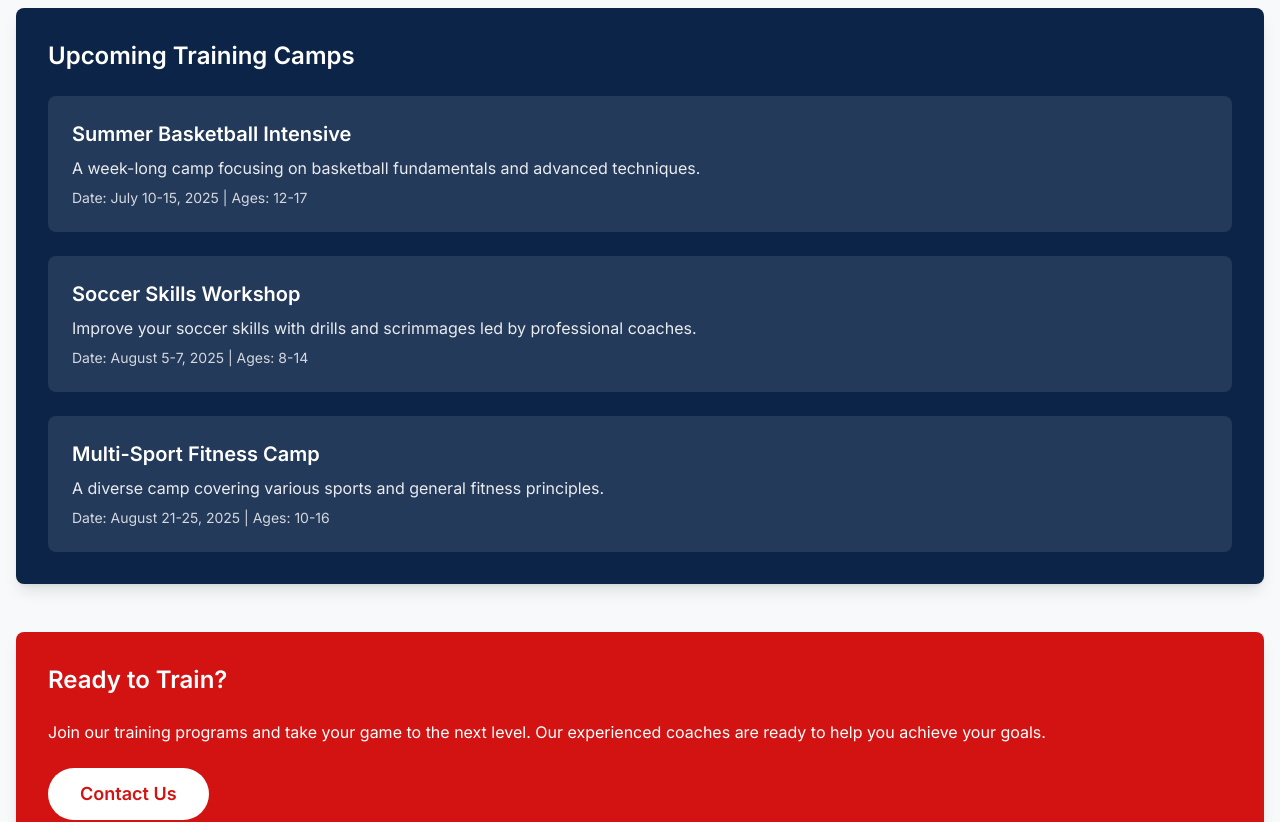
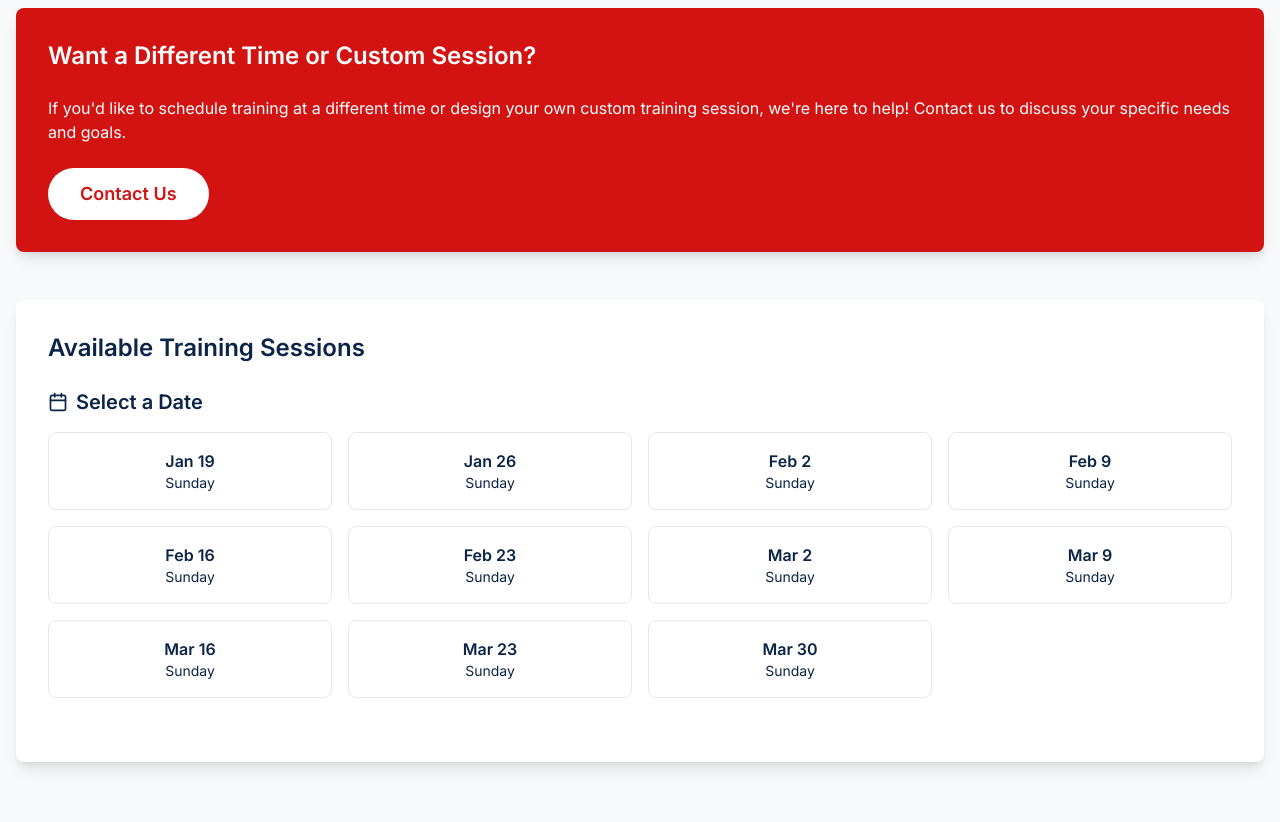
Before and after one commit to actonbp/sports-unlimited, a Next.js app: page /training in a window 1280 px wide. Shown: the part 700-1522 px from the top of the page. Built offline with nearby package versions, Linux system fonts and the light colour scheme.

Commit message:
Fix date generation to use explicit date constructor

```diff
--- a/app/training/page.tsx
+++ b/app/training/page.tsx
@@ -8,19 +8,25 @@ import { useState, FormEvent, ChangeEvent } from 'react'
 // Helper function to generate Sunday dates
 const generateSundayDates = () => {
   const dates = []
-  let currentDate = new Date('2025-01-19')
-  const endDate = new Date('2025-03-31')
+  // Create date with explicit time to avoid timezone issues
+  const startDate = new Date(2025, 0, 19) // January 19th, 2025 (a Sunday)
+  const endDate = new Date(2025, 2, 31) // March 31st, 2025
 
-  // Verify we're starting on a Sunday
-  if (currentDate.getDay() !== 0) {
-    console.error('Start date is not a Sunday')
-    return dates
-  }
+  let currentDate = new Date(startDate)
+
+  // Debug log to verify dates
+  console.log('First Sunday:', currentDate.toLocaleDateString('en-US', {
+    weekday: 'long',
+    year: 'numeric',
+    month: 'long',
+    day: 'numeric'
+  }))
+  console.log('Day of week:', currentDate.getDay()) // 0 = Sunday
 
   while (currentDate <= endDate) {
     dates.push(new Date(currentDate))
-    currentDate = new Date(currentDate)
-    currentDate.setDate(currentDate.getDate() + 7)
+    // Add 7 days to get to next Sunday
+    currentDate = new Date(currentDate.getTime() + (7 * 24 * 60 * 60 * 1000))
   }
 
   return dates
@@ -144,40 +150,14 @@ export default function TrainingPage() {
         </motion.section>
 
         <motion.section
-          className="bg-primary text-white p-8 rounded-lg shadow-lg mb-12"
-          initial={{ opacity: 0, y: 20 }}
-          animate={{ opacity: 1, y: 0 }}
-          transition={{ duration: 0.5, delay: 0.4 }}
-        >
-          <h2 className="text-2xl font-semibold mb-6">Upcoming Training Camps</h2>
-          <div className="space-y-6">
-            <div className="bg-white/10 p-6 rounded-lg">
-              <h3 className="text-xl font-semibold mb-2">Summer Basketball Intensive</h3>
-              <p className="mb-2 text-white/90">A week-long camp focusing on basketball fundamentals and advanced techniques.</p>
-              <p className="text-sm text-white/80">Date: July 10-15, 2025 | Ages: 12-17</p>
-            </div>
-            <div className="bg-white/10 p-6 rounded-lg">
-              <h3 className="text-xl font-semibold mb-2">Soccer Skills Workshop</h3>
-              <p className="mb-2 text-white/90">Improve your soccer skills with drills and scrimmages led by professional coaches.</p>
-              <p className="text-sm text-white/80">Date: August 5-7, 2025 | Ages: 8-14</p>
-            </div>
-            <div className="bg-white/10 p-6 rounded-lg">
-              <h3 className="text-xl font-semibold mb-2">Multi-Sport Fitness Camp</h3>
-              <p className="mb-2 text-white/90">A diverse camp covering various sports and general fitness principles.</p>
-              <p className="text-sm text-white/80">Date: August 21-25, 2025 | Ages: 10-16</p>
-            </div>
-          </div>
-        </motion.section>
-
-        <motion.section
-          className="bg-secondary text-white p-8 rounded-lg shadow-lg"
+          className="bg-secondary text-white p-8 rounded-lg shadow-lg mb-12"
           initial={{ opacity: 0, y: 20 }}
           animate={{ opacity: 1, y: 0 }}
           transition={{ duration: 0.5, delay: 0.5 }}
         >
-          <h2 className="text-2xl font-semibold mb-6">Ready to Train?</h2>
+          <h2 className="text-2xl font-semibold mb-6">Want a Different Time or Custom Session?</h2>
           <p className="mb-6">
-            Join our training programs and take your game to the next level. Our experienced coaches are ready to help you achieve your goals.
+            If you'd like to schedule training at a different time or design your own custom training session, we're here to help! Contact us to discuss your specific needs and goals.
           </p>
           <Link
             href="/contact"
@@ -193,16 +173,17 @@ export default function TrainingPage() {
           animate={{ opacity: 1, y: 0 }}
           transition={{ duration: 0.5, delay: 0.3 }}
         >
-          <h2 className="text-2xl font-semibold mb-6 text-primary">Training Sessions</h2>
+          <h2 className="text-2xl font-semibold mb-6 text-primary">Available Training Sessions</h2>
 
           {/* Calendar Section */}
           <div className="mb-8">
             <h3 className="text-xl font-semibold mb-4 text-primary flex items-center gap-2">
               <Calendar className="w-5 h-5" />
-              Available Dates
+              Select a Date
             </h3>
             <div className="grid grid-cols-2 md:grid-cols-3 lg:grid-cols-4 gap-4">
-              {sundayDates.map((date, index) => (
+              {sundayDates.length > 0 ? (
+                sundayDates.map((date, index) => (
                   <button
                     key={index}
                     onClick={() => setSelectedDate(date)}
@@ -215,7 +196,10 @@ export default function TrainingPage() {
                     <p className="font-semibold">{date.toLocaleDateString('en-US', { month: 'short', day: 'numeric' })}</p>
                     <p className="text-sm">Sunday</p>
                   </button>
-              ))}
+                ))
+              ) : (
+                <p className="col-span-full text-gray-600">No available dates found. Please check back later.</p>
+              )}
             </div>
           </div>
 
@@ -228,7 +212,7 @@ export default function TrainingPage() {
             >
               <h3 className="text-xl font-semibold mb-4 text-primary flex items-center gap-2">
                 <Clock className="w-5 h-5" />
-                Available Time Slots
+                Select a Time
               </h3>
               <div className="grid grid-cols-1 md:grid-cols-3 gap-4">
                 {timeSlots.map((slot, index) => (
```
Lines whose indentation alone changed are shown as unchanged.
